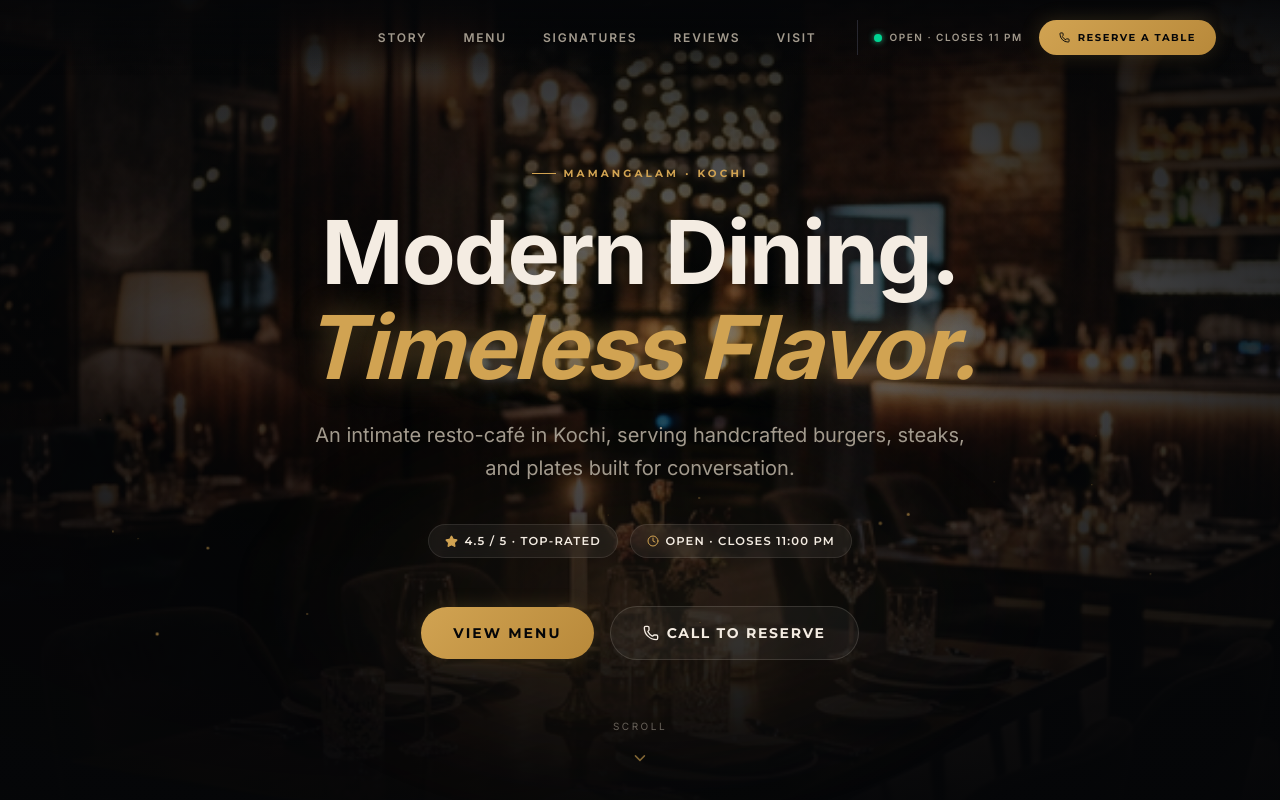
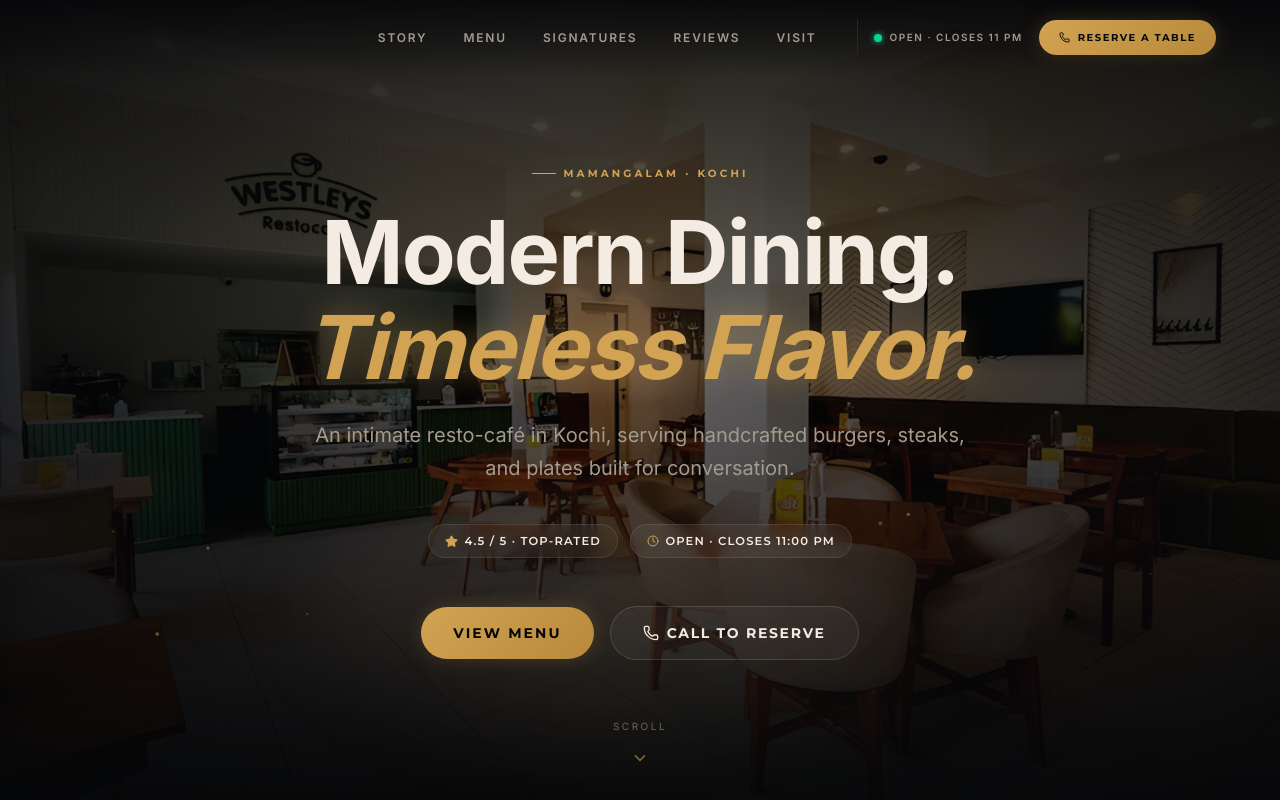
Before and after one commit to anvinbiju1-lab/Westleys-Resto-Cafe, a Next.js app: page / in a window 1280 px wide. Shown: the top 800 px of the page. Built offline with nearby package versions, Linux system fonts and the light colour scheme; a web font is replaced by a local one.

Commit message:
Test new hero section image

```diff
--- a/src/components/HeroBackground.client.tsx
+++ b/src/components/HeroBackground.client.tsx
@@ -56,7 +56,7 @@ export default function HeroBackground() {
       {/* Background image with GSAP parallax */}
       <div ref={bgRef} className="absolute inset-0 scale-110">
         <Image
-          src="/hero-bg.png"
+          src="/hero section test.webp"
           alt="Westley's Restocafe interior"
           fill
           className="object-cover object-center"
```
Also changed, not shown: public/hero section test.webp (added).
